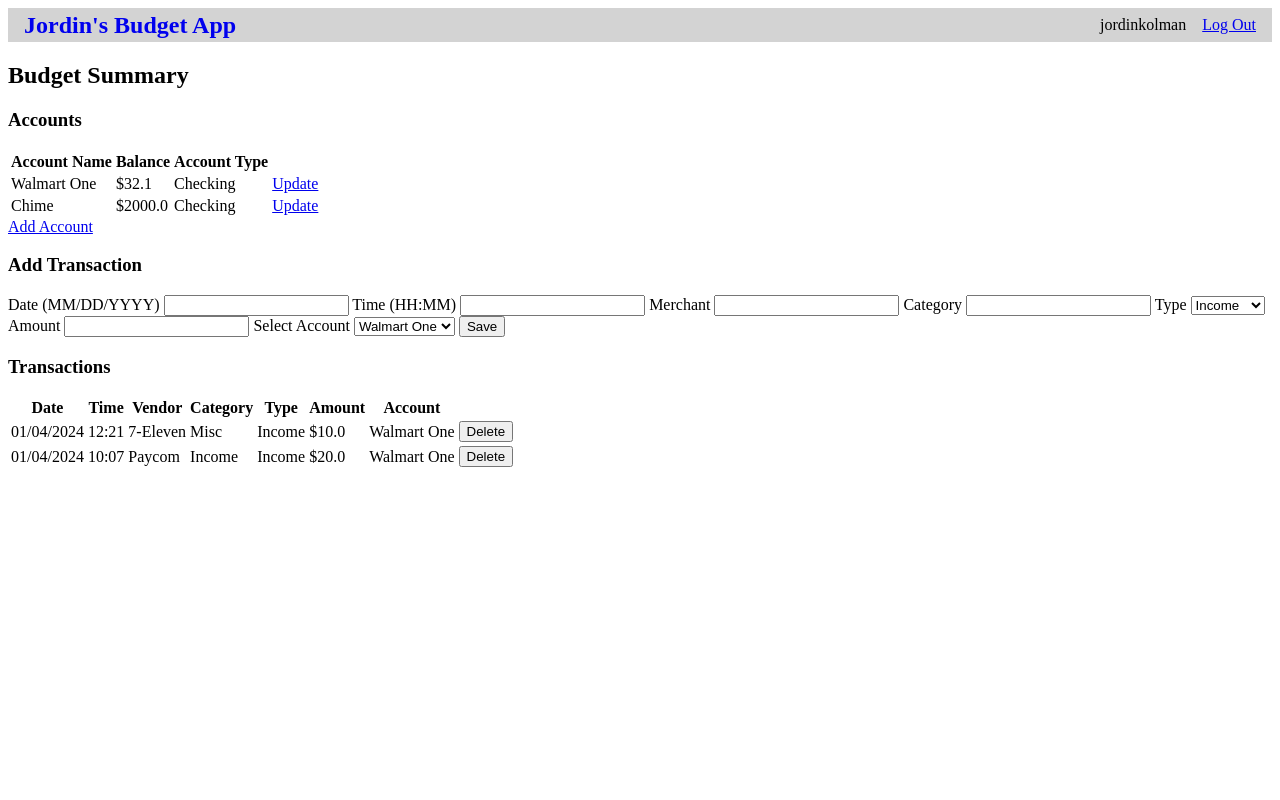
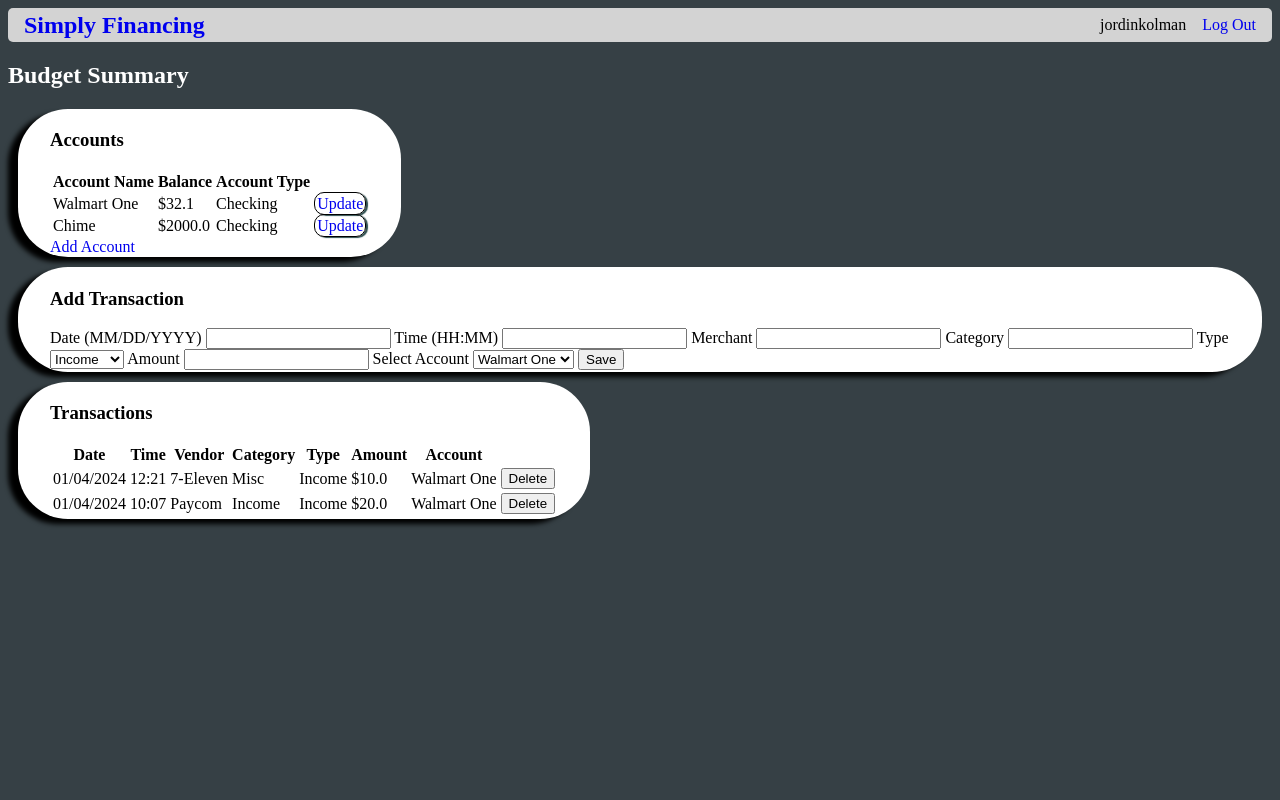
Before and after one commit to jordinkolman/budget_app_flask, a Flask app: page / in a window 1280 px wide. Run offline with Flask 3, Linux system fonts and the light colour scheme; a user stored in the database is signed in; data comes from the database, SQL or seed files in the repository.

Commit message:
implemented basic styling;

```diff
--- a/budget_app/static/style.css
+++ b/budget_app/static/style.css
@@ -1,8 +1,24 @@
+html {
+    background-color: #364045;
+    height: 100vh;
+    color: white;
+}
+
+a {
+    text-decoration: none;
+}
+
+a:visited {
+    color: black;
+}
+
 nav {
     background: lightgray;
     display: flex;
     align-items: center;
     padding: 0 0.5rem;
+    color: black;
+    border-radius: 5px;
 }
 
 nav h1 {
@@ -11,7 +27,6 @@ nav h1 {
 }
 
 nav h1 a {
-    text-decoration: none;
     padding: 0.25rem 0.5rem;
 }
 
@@ -29,6 +44,27 @@ header .action {
     padding: 0.5rem;
 }
 
+.content div{
+    background-color: white;
+    color: black;
+    border-radius: 50px;
+    padding: 0.1em 2em;
+    margin: 10px;
+    box-shadow: -10px 5px 5px black;
+    max-width: fit-content;
+}
+
 .flash {
     color: red;
 }
+
+tr {
+    border: 1px solid blue;
+}
+
+td a {
+    padding: 2px;
+    border: 1px solid black;
+    border-radius: 10px;
+    box-shadow: 2px 1px 1px darkslategrey;
+}
--- a/budget_app/templates/base.html
+++ b/budget_app/templates/base.html
@@ -3,12 +3,12 @@
 <head>
     <meta charset="UTF-8">
     <meta name="viewport" content="width=device-width, initial-scale=1.0">
-    <title>{% block title %}{% endblock %} - Jordin's Budget App</title>
+    <title>{% block title %}{% endblock %} - Simply Financing</title>
     <link rel="stylesheet" href="{{ url_for('static', filename='style.css')}}">
 </head>
 <body>
     <nav>
-        <h1><a href="./">Jordin's Budget App</a></h1>
+        <h1><a href="./">Simply Financing</a></h1>
         <ul>
             {% if g.user %}
                 <li><span>{{ g.user['username'] }}</span></li>
```
